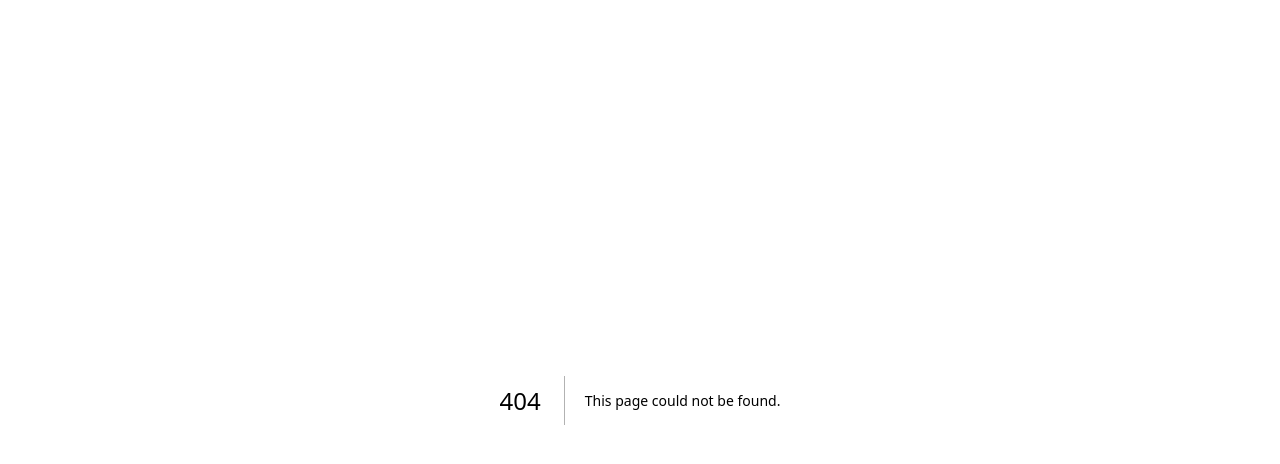
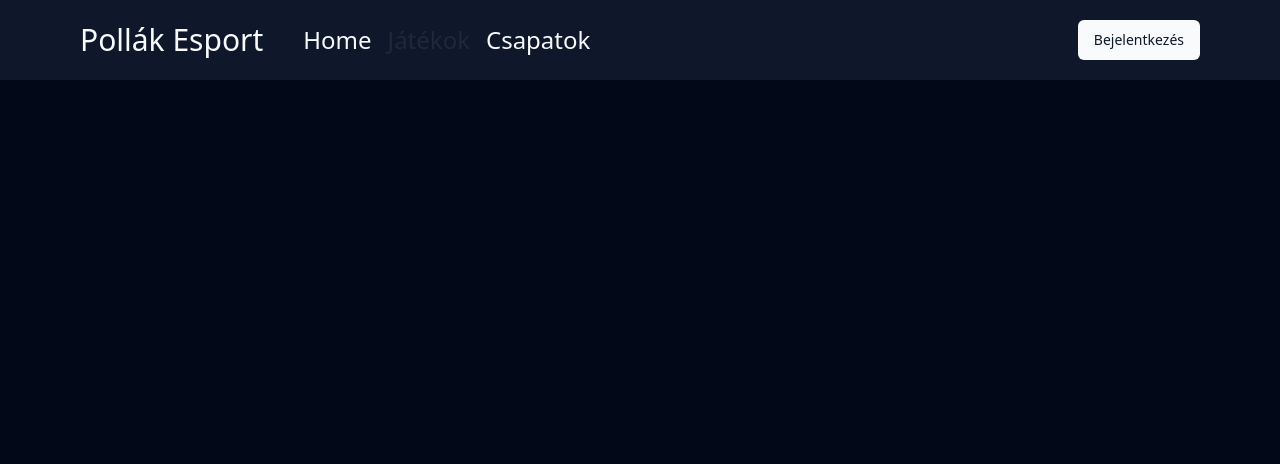
Before and after one commit to Pollak-Projects/Pollak-Esport-Next, a Next.js app: page /games in a window 1280 px wide. Before the commit this address had no page. Shown: the top 464 px of the page. Built offline with nearby package versions, Linux system fonts and the light colour scheme.

Commit message:
feat: navbar & games page

```diff
--- /dev/null
+++ b/src/app/games/page.tsx
@@ -0,0 +1,53 @@
+import Navbar from "@/components/Navbar";
+import Image from "next/image";
+import React from "react";
+
+const page = () => {
+  const games = [
+    {
+      title: "R6 1v1",
+      description:
+        "Azonnali kieséses rendszerben, 3 körig tartó meccs. A játékosok a meccs előtt egyeztetnek a mapról és a karakterekről.",
+      image:
+        "https://i.ytimg.com/vi/drxNwPIosUM/hq720.jpg?sqp=-oaymwEhCK4FEIIDSFryq4qpAxMIARUAAAAAGAElAADIQj0AgKJD&rs=AOn4CLCZ9Bt_b9O7-PBI5yVFM3C-tfvSFQ",
+      sub: "subtitle",
+    },
+    {
+      title: "R6 1v4",
+      description:
+        "Azonnali kieséses rendszerben, 3 körig tartó meccs. A játékosok a meccs előtt egyeztetnek a mapról és a karakterekről.",
+      image:
+        "https://i.ytimg.com/vi/drxNwPIosUM/hq720.jpg?sqp=-oaymwEhCK4FEIIDSFryq4qpAxMIARUAAAAAGAElAADIQj0AgKJD&rs=AOn4CLCZ9Bt_b9O7-PBI5yVFM3C-tfvSFQ",
+      sub: "subtitle",
+    },
+    {
+      title: "R6 1v2",
+      description:
+        "Azonnali kieséses rendszerben, 3 körig tartó meccs. A játékosok a meccs előtt egyeztetnek a mapról és a karakterekről.",
+      image:
+        "https://i.ytimg.com/vi/drxNwPIosUM/hq720.jpg?sqp=-oaymwEhCK4FEIIDSFryq4qpAxMIARUAAAAAGAElAADIQj0AgKJD&rs=AOn4CLCZ9Bt_b9O7-PBI5yVFM3C-tfvSFQ",
+      sub: "subtitle",
+    },
+    {
+      title: "R6 1v5",
+      description:
+        "Azonnali kieséses rendszerben, 3 körig tartó meccs. A játékosok a meccs előtt egyeztetnek a mapról és a karakterekről.",
+      image:
+        "https://i.ytimg.com/vi/drxNwPIosUM/hq720.jpg?sqp=-oaymwEhCK4FEIIDSFryq4qpAxMIARUAAAAAGAElAADIQj0AgKJD&rs=AOn4CLCZ9Bt_b9O7-PBI5yVFM3C-tfvSFQ",
+      sub: "subtitle",
+    },
+  ];
+
+  return (
+    <>
+      <Navbar active="/games"></Navbar>
+      <div className="grid grid-cols-1 md:grid-cols-2 lg:grid-cols-3 xl:grid-cols-3 gap-4 p-4 mx-32">
+        {games.map((game) => {
+          return <div className="w-full h-[200px] " key={game.title}></div>;
+        })}
+      </div>
+    </>
+  );
+};
+
+export default page;
--- /dev/null
+++ b/src/components/Navbar.tsx
@@ -0,0 +1,56 @@
+import Link from "next/link";
+import React from "react";
+import { Button } from "./ui/button";
+
+const Navbar = ({ active }: { active: string }) => {
+  const Links = [
+    {
+      title: "Home",
+      link: "/",
+    },
+    {
+      title: "Játékok",
+      link: "/games",
+    },
+    {
+      title: "Csapatok",
+      link: "/groups",
+    },
+  ];
+  console.log();
+  return (
+    <header className="w-full bg-slate-900 flex justify-between items-center px-20 h-[80px]">
+      <div className="flex gap-10 items-center">
+        <div className="text-3xl">Pollák Esport</div>
+        <nav>
+          <ul className="flex gap-4 text-2xl items-center">
+            {Links.map((link) => {
+              if (link.link == active) {
+                return (
+                  <li key={link.title}>
+                    <Link
+                      href={link.link}
+                      className="text-muted transition-all"
+                    >
+                      {link.title}
+                    </Link>
+                  </li>
+                );
+              }
+              return (
+                <li className="" key={link.title}>
+                  <Link href={link.link}>{link.title}</Link>
+                </li>
+              );
+            })}
+          </ul>
+        </nav>
+      </div>
+      <div className="">
+        <Button>Bejelentkezés</Button>
+      </div>
+    </header>
+  );
+};
+
+export default Navbar;
```
